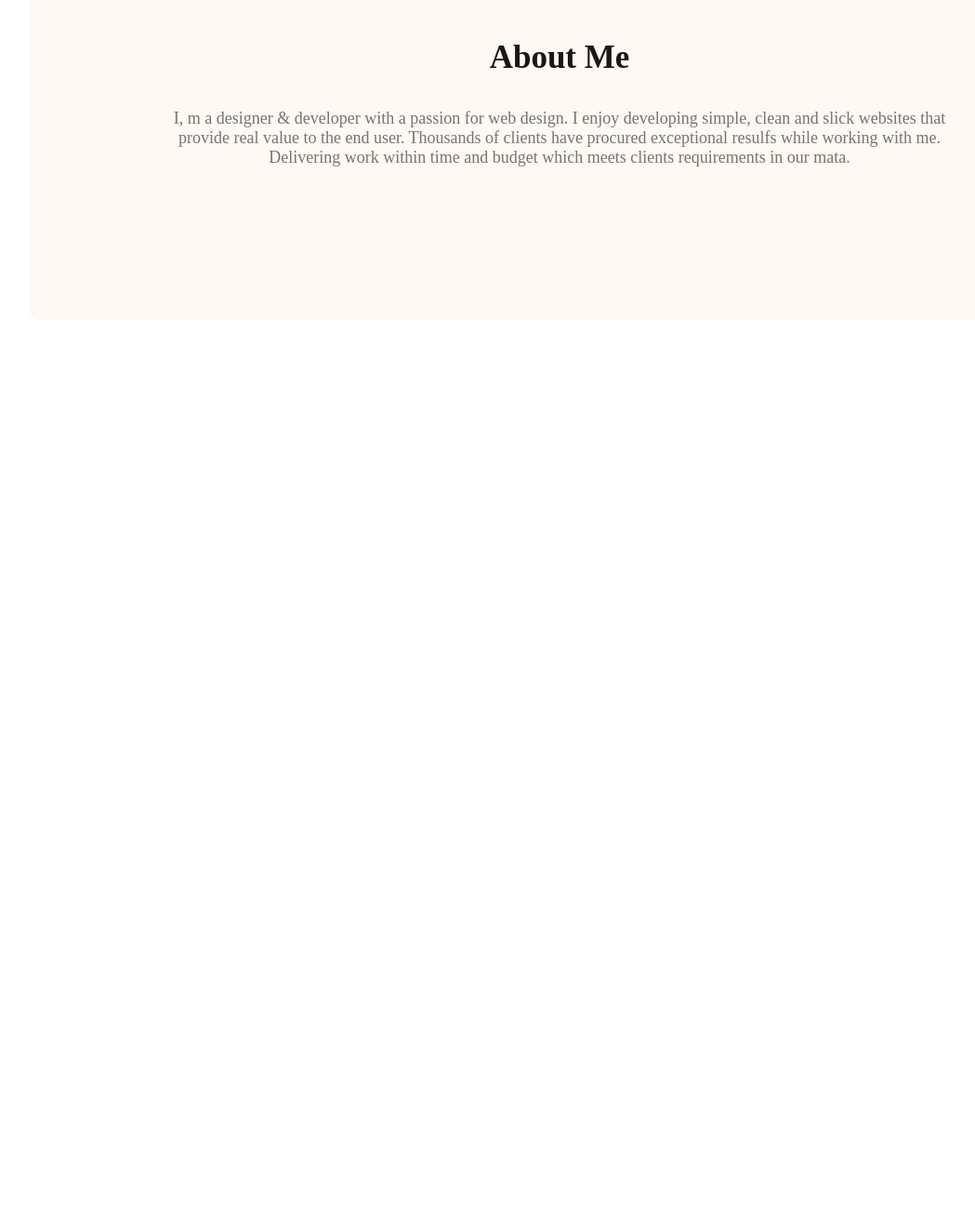
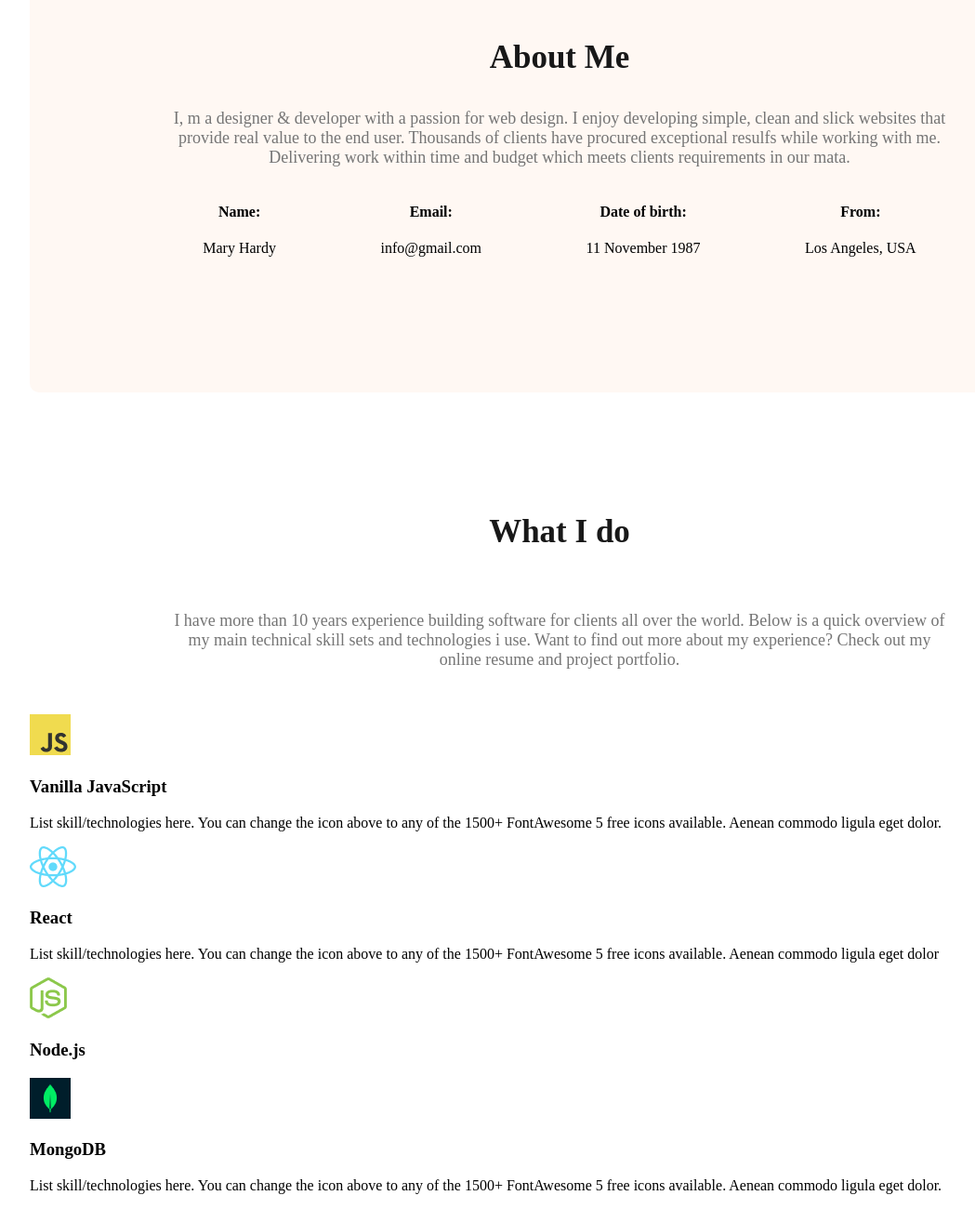
Before and after one commit to Mosaddik-habib/webdeveloper-portfolio, a plain HTML site: page index.html in a window 1280 px wide. Shown: the part 1042-2342 px from the top of the page at 93% size, without its empty margins (38-1087 px from the left). Before the commit the page ends 1516 px from the top, so only its background shows below. Drawn offline with Linux system fonts and the light colour scheme.

Commit message:
added What I do

```diff
--- a/index.html
+++ b/index.html
@@ -37,24 +37,48 @@
             <p class="section-discription">I, m a designer & developer with a passion for web design. I enjoy developing simple, clean and slick websites that provide real value to the end user. Thousands of clients have procured exceptional resulfs while working with me. Delivering work within time and budget which meets clients requirements in our mata.</p>
             <div class="about-info-container">
                 <div class="about-info">
-                    <h4-title></h4-title>
-                    <p class="info-discprition"></p>
+                    <h4 class="info-title">Name: </h4>
+                    <p class="info-discprition">Mary Hardy </p>
                 </div>
                 <div class="about-info">
-                    <h4-title></h4-title>
-                    <p class="info-discprition"></p>
+                    <h4 class="info-title">Email: </h4>
+                    <p class="info-discprition">info@gmail.com</p>
                 </div>
                 <div class="about-info">
-                    <h4-title></h4-title>
-                    <p class="info-discprition"></p>
+                    <h4 class="info-title">Date of birth: </h4>
+                    <p class="info-discprition"> 11 November 1987</p>
                 </div>
                 <div class="about-info">
-                    <h4-title></h4-title>
-                    <p class="info-discprition"></p>
+                    <h4 class="info-title">From: </h4>
+                    <p class="info-discprition">Los Angeles, USA</p>
                 </div>
             </div>
         </section>
-
+        <!-- What I Do  -->
+        <h3 class="section-title">What I do</h3>
+        <p id="what-i-do-discription" class="section-discription">I have more than 10 years experience building software for clients all over the world. Below is a quick overview of my main technical skill sets and technologies i use. Want to find out more about my experience? Check out my online resume and project portfolio.</p>
+        <div class="skills-container">
+            <div class="skill">
+                <img src="images/icons/js.png" alt="">
+                <h3 class="skill-title">Vanilla JavaScript</h3>
+                <p class="skill-discription">List skill/technologies here. You can change the icon above to any of the 1500+ FontAwesome 5 free icons available. Aenean commodo ligula eget dolor.</p>
+            </div>
+            <div class="skill">
+                <img src="images/icons/react.png" alt="">
+                <h3 class="skill-title">React</h3>
+                <p class="skill-discription">List skill/technologies here. You can change the icon above to any of the 1500+ FontAwesome 5 free icons available. Aenean commodo ligula eget dolor</p>
+            </div>
+            <div class="skill">
+                <img src="images/icons/nodejs.png" alt="">
+                <h3 class="skill-title">Node.js</h3>
+                <p class="List skill/technologies here. You can change the icon above to any of the 1500+ FontAwesome 5 free icons available. Aenean commodo ligula eget dolor."></p>
+            </div>
+            <div class="skill">
+                <img src="images/icons/mongo.png" alt="">
+                <h3 class="skill-title">MongoDB</h3>
+                <p class="skill-discription">List skill/technologies here. You can change the icon above to any of the 1500+ FontAwesome 5 free icons available. Aenean commodo ligula eget dolor.</p>
+            </div>
+        </div>
     </main>
 
     <footer>
--- a/styles/styles.css
+++ b/styles/styles.css
@@ -116,3 +116,6 @@ main{
 .about-info{
     text-align: center;
 }
+#what-i-do-discription{
+    padding: 30px 150px;
+}
```
